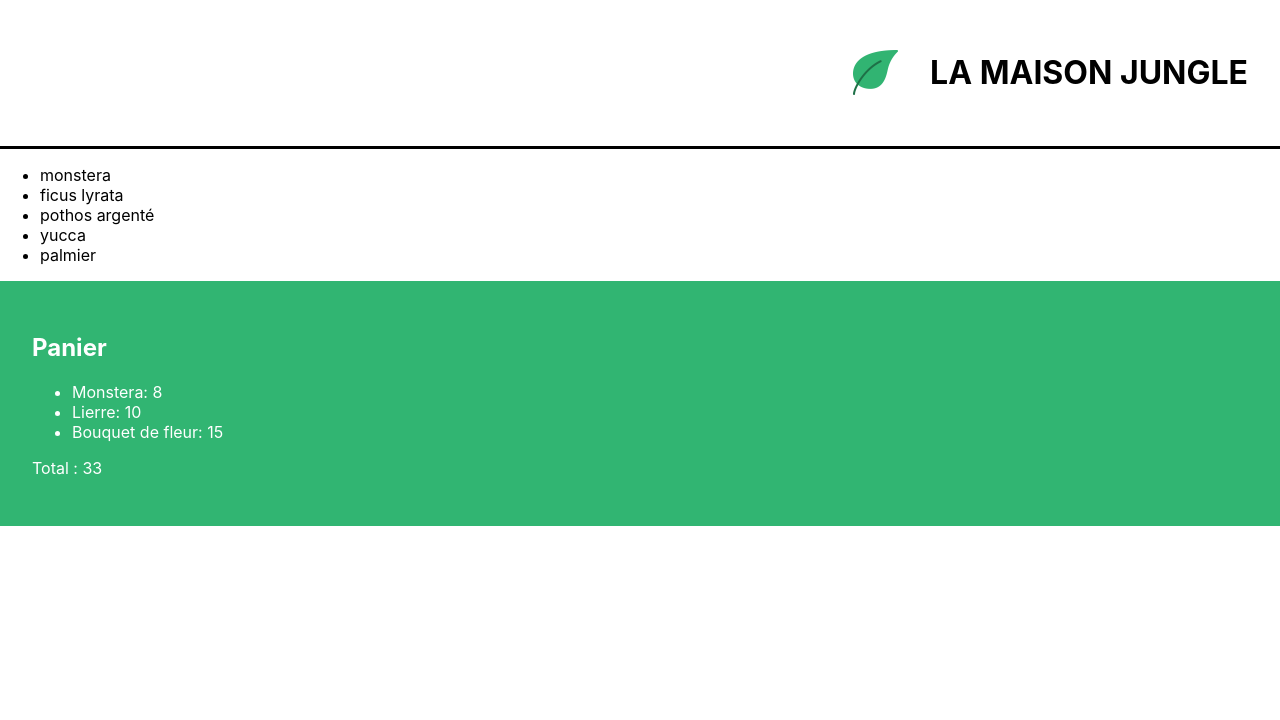
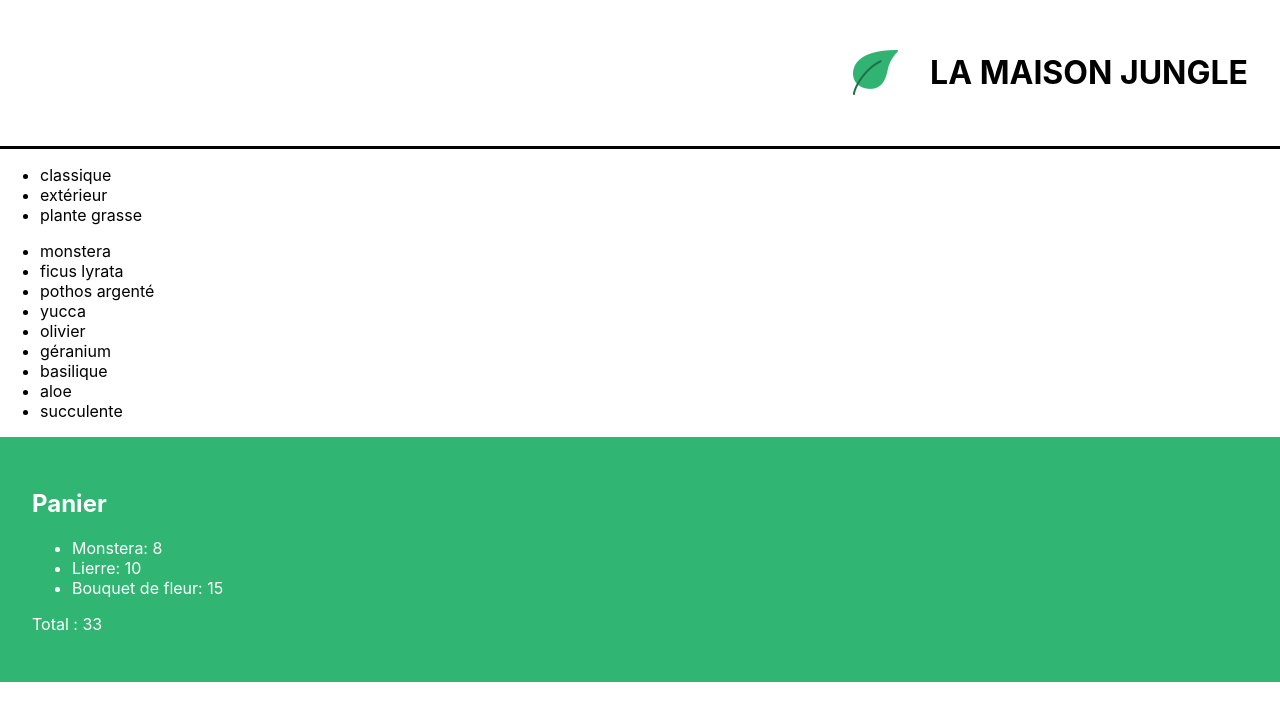
Before and after one commit to AmandineSis/la-maison-jungle, a React (Create React App) app: page / in a window 1280 px wide. Shown: the top 720 px of the page. Built offline with nearby package versions, Linux system fonts and the light colour scheme.

Commit message:
dynamic shoppinLIst item added

```diff
--- a/src/components/ShoppingList.js
+++ b/src/components/ShoppingList.js
@@ -1,19 +1,26 @@
-const plantList = [
-    'monstera',
-    'ficus lyrata',
-    'pothos argenté',
-    'yucca',
-    'palmier'
-]
+import { plantList } from '../data/plantList.js'
 
 function ShoppingList() {
-    return (
-        <ul>
-            {plantList.map((plant, index) => (
-                <li key={`${plant}-${index}`}>{ plant }</li>
-            ))}
-        </ul>
-    )
+	const categories = plantList.reduce(
+		(acc, plant) =>
+			acc.includes(plant.category) ? acc : acc.concat(plant.category),
+		[]
+	)
+
+	return (
+		<div>
+			<ul>
+				{categories.map((cat) => (
+					<li key={cat}>{cat}</li>
+				))}
+			</ul>
+			<ul>
+				{plantList.map((plant) => (
+					<li key={plant.id}>{plant.name}</li>
+				))}
+			</ul>
+		</div>
+	)
 }
 
 export default ShoppingList
--- /dev/null
+++ b/src/data/plantList.js
@@ -0,0 +1,47 @@
+export const plantList = [
+	{
+		name: 'monstera',
+		category: 'classique',
+		id: '1ed'
+	},
+	{
+		name: 'ficus lyrata',
+		category: 'classique',
+		id: '2ab'
+	},
+	{
+		name: 'pothos argenté',
+		category: 'classique',
+		id: '3sd'
+	},
+	{
+		name: 'yucca',
+		category: 'classique',
+		id: '4kk'
+	},
+	{
+		name: 'olivier',
+		category: 'extérieur',
+		id: '5pl'
+	},
+	{
+		name: 'géranium',
+		category: 'extérieur',
+		id: '6uo'
+	},
+	{
+		name: 'basilique',
+		category: 'extérieur',
+		id: '7ie'
+	},
+	{
+		name: 'aloe',
+		category: 'plante grasse',
+		id: '8fp'
+	},
+	{
+		name: 'succulente',
+		category: 'plante grasse',
+		id: '9vn'
+	}
+]
```
